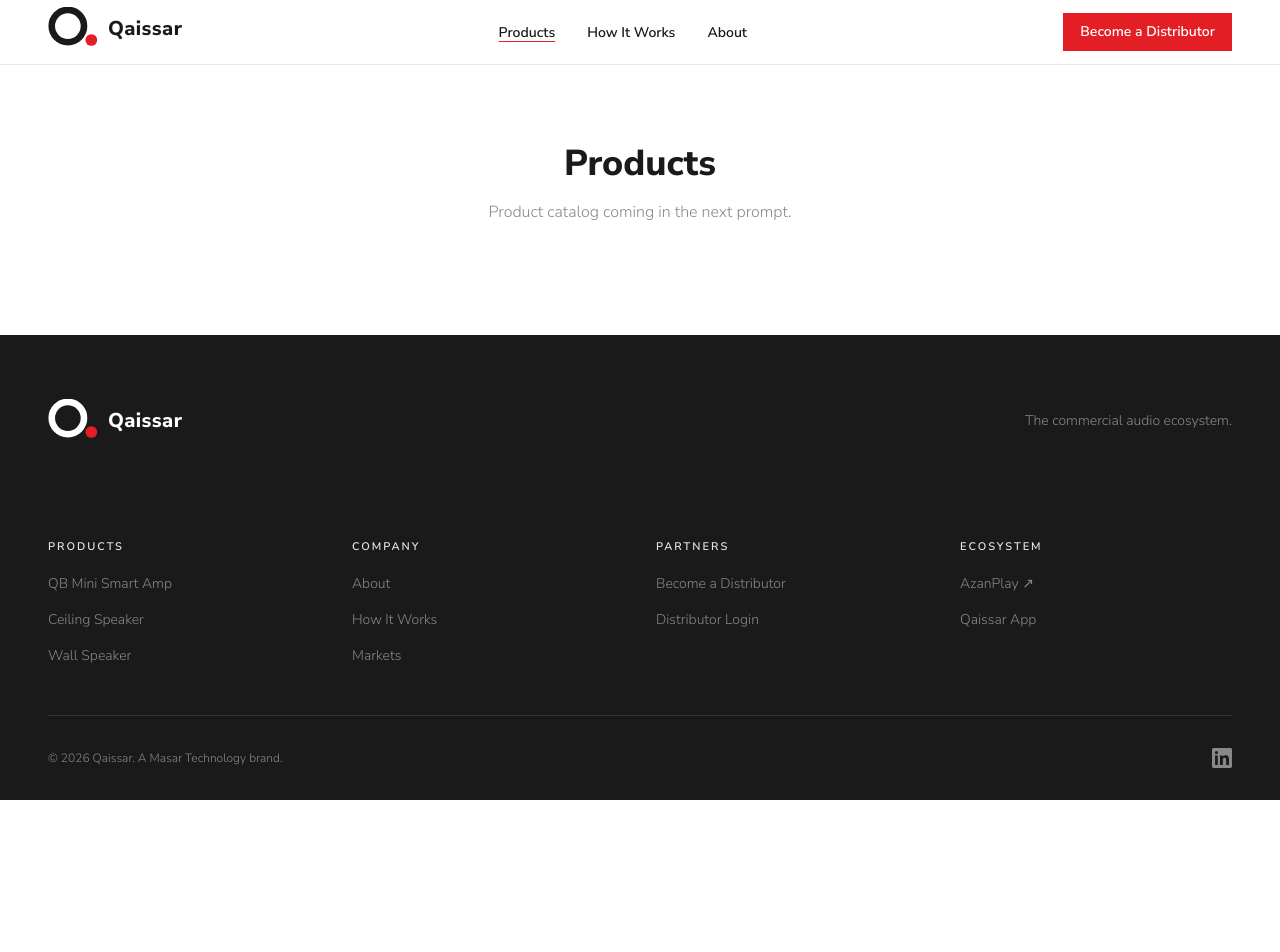
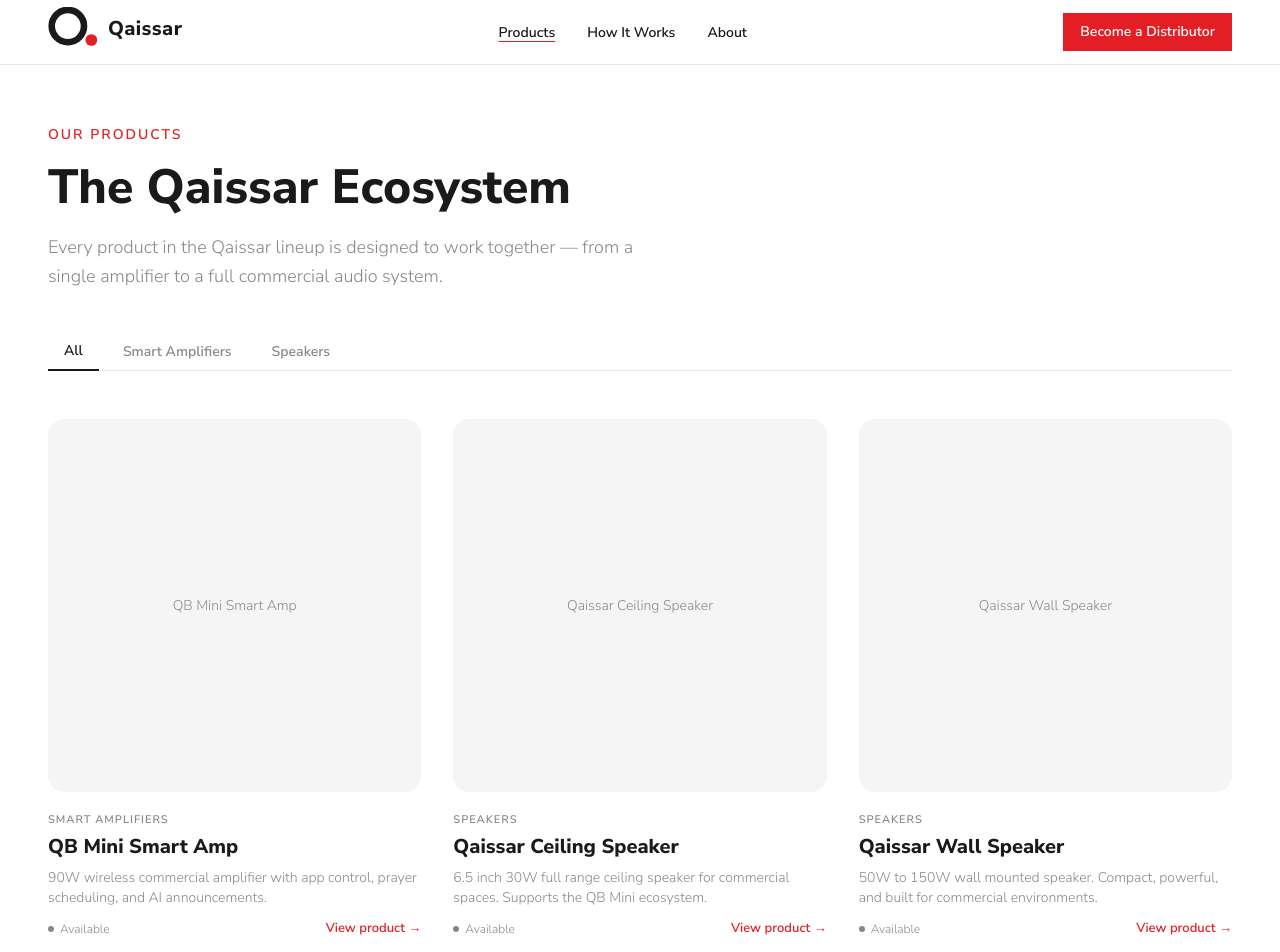
Before and after one commit to QaissarAudio/qaissar-web, a Next.js app: page /products in a window 1280 px wide. Shown: the top 952 px of the page. Before the commit the page ends 800 px from the top, so only its background shows below. Built offline with nearby package versions, Linux system fonts and the light colour scheme.

Commit message:
feat: products catalog page

```diff
--- a/src/app/(frontend)/page.tsx
+++ b/src/app/(frontend)/page.tsx
@@ -394,7 +394,7 @@
       </section>
 
       {/* ── SECTION 6: CTA BAND ──────────────────────────────────────── */}
-      <section className="py-20 lg:py-32 px-6 lg:px-12 text-center" style={{ backgroundColor: '#1A1A1A' }}>
+      <section className="py-20 lg:py-20 px-6 lg:px-12 text-center" style={{ backgroundColor: '#1A1A1A' }}>
         <div className="max-w-3xl mx-auto">
           <h2 className="text-[48px] font-extrabold text-white leading-tight">
             Ready to bring Qaissar to your market?
--- a/src/app/(frontend)/products/page.tsx
+++ b/src/app/(frontend)/products/page.tsx
@@ -1,14 +1,53 @@
 import type { Metadata } from 'next'
+import { Button } from '@/components/ui/Button'
+import { ProductGrid } from '@/components/products/ProductGrid'
 
 export const metadata: Metadata = {
-  title: 'Products',
+  title: 'Products — Qaissar',
+  description:
+    'Explore the Qaissar commercial audio ecosystem — smart amplifiers, ceiling speakers, and wall speakers for Muslim-majority markets.',
 }
 
 export default function ProductsPage() {
   return (
-    <div className="px-6 py-20 text-center">
-      <h1 className="text-4xl">Products</h1>
-      <p className="mt-4 text-brand-gray-500">Product catalog coming in the next prompt.</p>
-    </div>
+    <>
+      {/* Page header + filter + grid */}
+      <section className="bg-white pt-[60px] pb-[60px] px-6 lg:px-12">
+        <div className="max-w-7xl mx-auto">
+          <p className="text-brand-red text-[14px] font-semibold uppercase tracking-[2px]">
+            Our Products
+          </p>
+          <h1 className="text-[32px] lg:text-[48px] font-extrabold text-brand-black mt-3 leading-tight">
+            The Qaissar Ecosystem
+          </h1>
+          <p className="text-[18px] font-light text-brand-gray-500 mt-4 max-w-[600px] leading-relaxed">
+            Every product in the Qaissar lineup is designed to work together — from a single
+            amplifier to a full commercial audio system.
+          </p>
+
+          <ProductGrid />
+        </div>
+      </section>
+
+      {/* CTA Band */}
+      <section
+        className="py-[80px] px-6 lg:px-12 text-center"
+        style={{ backgroundColor: '#1A1A1A' }}
+      >
+        <div className="max-w-3xl mx-auto">
+          <h2 className="text-[40px] font-extrabold text-white leading-tight">
+            Interested in distributing Qaissar?
+          </h2>
+          <p className="text-[18px] font-light text-brand-gray-500 mt-3">
+            We work with AV and CCTV distributors across GCC, Iraq, and Southeast Asia.
+          </p>
+          <div className="mt-8">
+            <Button variant="primary" size="lg" href="/distributor">
+              Become a Distributor
+            </Button>
+          </div>
+        </div>
+      </section>
+    </>
   )
 }
--- a/src/components/layout/Footer.tsx
+++ b/src/components/layout/Footer.tsx
@@ -40,13 +40,13 @@
       <div className="max-w-7xl mx-auto px-6 lg:px-12">
 
         {/* Top row */}
-        <div className="flex items-center justify-between pt-16 pb-12">
+        <div className="flex items-center justify-between pt-0 pb-5">
           <QaissarLogo size="md" variant="light" />
           <p className="text-brand-gray-500 font-light text-sm">The commercial audio ecosystem.</p>
         </div>
 
         {/* Middle row — 4 columns */}
-        <div className="grid grid-cols-2 lg:grid-cols-4 gap-8 py-12">
+        <div className="grid grid-cols-2 lg:grid-cols-4 gap-15 py-8">
           {columns.map(({ heading, links }) => (
             <div key={heading}>
               <p className="text-[11px] font-semibold uppercase tracking-[2px] text-brand-gray-200 mb-4">
@@ -83,7 +83,7 @@
         <hr style={{ borderColor: '#333333' }} />
 
         {/* Bottom row */}
-        <div className="flex items-center justify-between py-8">
+        <div className="flex items-center justify-between py-5">
           <p className="text-xs text-brand-gray-500 font-light">
             © 2026 Qaissar. A Masar Technology brand.
           </p>
--- /dev/null
+++ b/src/components/products/ProductGrid.tsx
@@ -0,0 +1,112 @@
+'use client'
+
+import Link from 'next/link'
+import { useState } from 'react'
+import { Badge } from '@/components/ui/Badge'
+
+type Category = 'All' | 'Smart Amplifiers' | 'Speakers'
+
+type Product = {
+  slug: string
+  name: string
+  category: 'Smart Amplifiers' | 'Speakers'
+  description: string
+  status: 'available'
+}
+
+const products: Product[] = [
+  {
+    slug: 'qb-mini-smart-amp',
+    name: 'QB Mini Smart Amp',
+    category: 'Smart Amplifiers',
+    description:
+      '90W wireless commercial amplifier with app control, prayer scheduling, and AI announcements.',
+    status: 'available',
+  },
+  {
+    slug: 'qaissar-ceiling-speaker',
+    name: 'Qaissar Ceiling Speaker',
+    category: 'Speakers',
+    description:
+      '6.5 inch 30W full range ceiling speaker for commercial spaces. Supports the QB Mini ecosystem.',
+    status: 'available',
+  },
+  {
+    slug: 'qaissar-wall-speaker',
+    name: 'Qaissar Wall Speaker',
+    category: 'Speakers',
+    description:
+      '50W to 150W wall mounted speaker. Compact, powerful, and built for commercial environments.',
+    status: 'available',
+  },
+]
+
+const tabs: Category[] = ['All', 'Smart Amplifiers', 'Speakers']
+
+export function ProductGrid() {
+  const [activeTab, setActiveTab] = useState<Category>('All')
+
+  const filtered =
+    activeTab === 'All' ? products : products.filter((p) => p.category === activeTab)
+
+  return (
+    <>
+      {/* Filter tabs */}
+      <div className="flex gap-2 border-b border-brand-gray-200 mt-10">
+        {tabs.map((tab) => (
+          <button
+            key={tab}
+            onClick={() => setActiveTab(tab)}
+            className={[
+              'px-4 py-2 text-[14px] font-semibold transition-colors -mb-px',
+              activeTab === tab
+                ? 'text-brand-black border-b-2 border-brand-black'
+                : 'text-brand-gray-500 hover:text-brand-black',
+            ].join(' ')}
+          >
+            {tab}
+          </button>
+        ))}
+      </div>
+
+      {/* Product grid */}
+      <div className="grid grid-cols-1 sm:grid-cols-2 lg:grid-cols-3 gap-8 mt-12">
+        {filtered.map((product) => (
+          <Link
+            key={product.slug}
+            href={`/products/${product.slug}`}
+            className="group block hover:scale-[1.01] transition-transform duration-300"
+          >
+            {/* Image placeholder */}
+            <div className="aspect-square rounded-[16px] bg-brand-gray-100 flex items-center justify-center">
+              <span className="text-brand-gray-500 text-[14px] text-center px-4">
+                {product.name}
+              </span>
+            </div>
+
+            {/* Product info */}
+            <div className="pt-5">
+              <p className="text-[11px] font-semibold uppercase tracking-[1px] text-brand-gray-500">
+                {product.category}
+              </p>
+              <h2 className="text-[20px] font-extrabold text-brand-black mt-1">
+                {product.name}
+              </h2>
+              <p className="text-[14px] font-light text-brand-gray-500 mt-1.5 leading-snug line-clamp-2">
+                {product.description}
+              </p>
+              <div className="flex justify-between items-center mt-3">
+                <Badge variant={product.status} />
+                <span className="text-brand-red text-[13px] font-semibold group-hover:underline">
+                  View product →
+                </span>
+              </div>
+            </div>
+          </Link>
+        ))}
+      </div>
+    </>
+  )
+}
+
+export default ProductGrid
```
